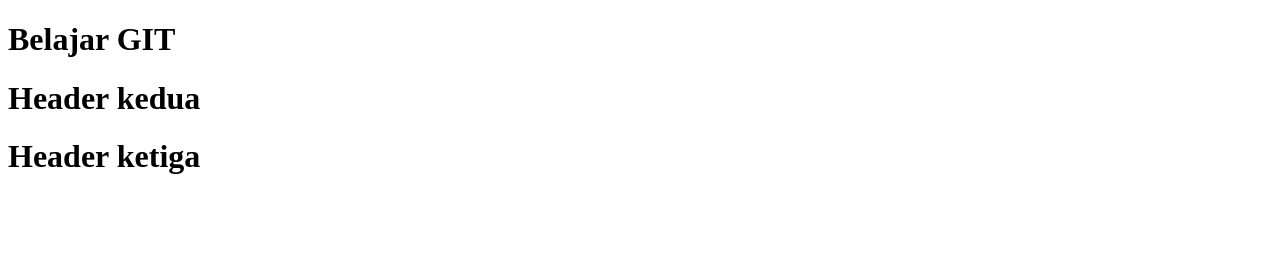
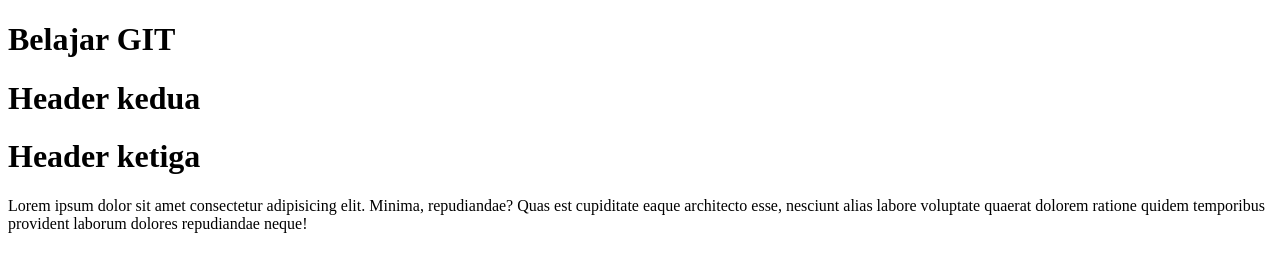
Before and after one commit to ardanyahya/laughing-octo-palm-tree, a plain HTML site: page index.html in a window 1280 px wide. Drawn offline with Linux system fonts and the light colour scheme.

Commit message:
Menambahkan paragraf

```diff
--- a/index.html
+++ b/index.html
@@ -10,5 +10,10 @@
     <h1>Belajar GIT</h1>
     <h1>Header kedua</h1>
     <h1>Header ketiga</h1>
+
+    <p>Lorem ipsum dolor sit amet consectetur adipisicing elit. Minima, repudiandae? Quas est cupiditate eaque architecto esse, nesciunt alias labore voluptate quaerat dolorem ratione quidem temporibus provident laborum dolores repudiandae neque!</p>
+
+
+
 </body>
 </html>
```
